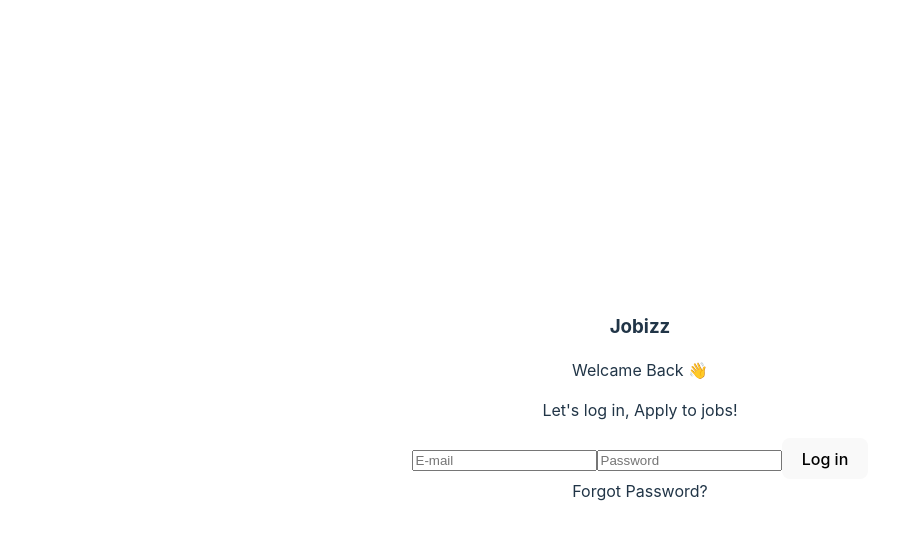
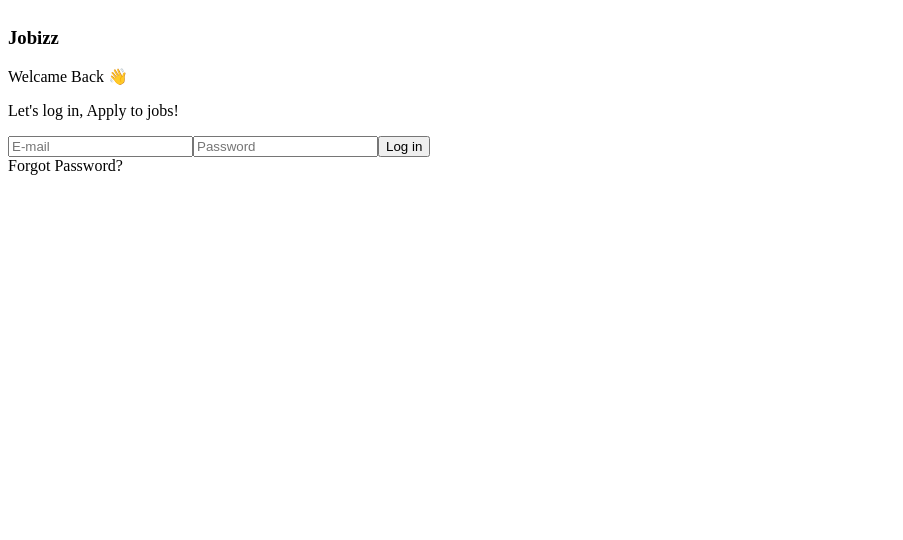
Before and after one commit to DanteDev2102/hackathon-gentleman-programming-frontend-, a React (Vite) app: page / in a window 1280 px wide. Shown: the top 540 px of the page, without its empty margins (0-903 px from the left). Built offline with nearby package versions, Linux system fonts and the light colour scheme.

Commit message:
add styles login

```diff
--- a/src/App.tsx
+++ b/src/App.tsx
@@ -1,6 +1,5 @@
 import { useState } from "react";
 
-import "./App.css";
 import { Login } from "./page/Login";
 import { Register } from "./page/Register";
 
--- a/src/page/Login/Login.tsx
+++ b/src/page/Login/Login.tsx
@@ -25,9 +25,11 @@
 
   return (
     <div className="login">
-      <h3>Jobizz</h3>
-      <p>Welcame Back 👋</p>
-      <p>Let's log in, Apply to jobs!</p>
+      <div className="header">
+        <h3>Jobizz</h3>
+        <p>Welcame Back 👋</p>
+        <p>Let's log in, Apply to jobs!</p>
+      </div>
 
       <form>
         <input
--- a/src/page/Login/styles/Login.css
+++ b/src/page/Login/styles/Login.css
@@ -1,3 +1,7 @@
-.login{
-
+.login {
+    display: flex;
+    flex-direction: column;
+    align-items: flex-start;
 }
+.header {
+}
```
Also changed, not shown: src/main.tsx (+5 -6 lines).
